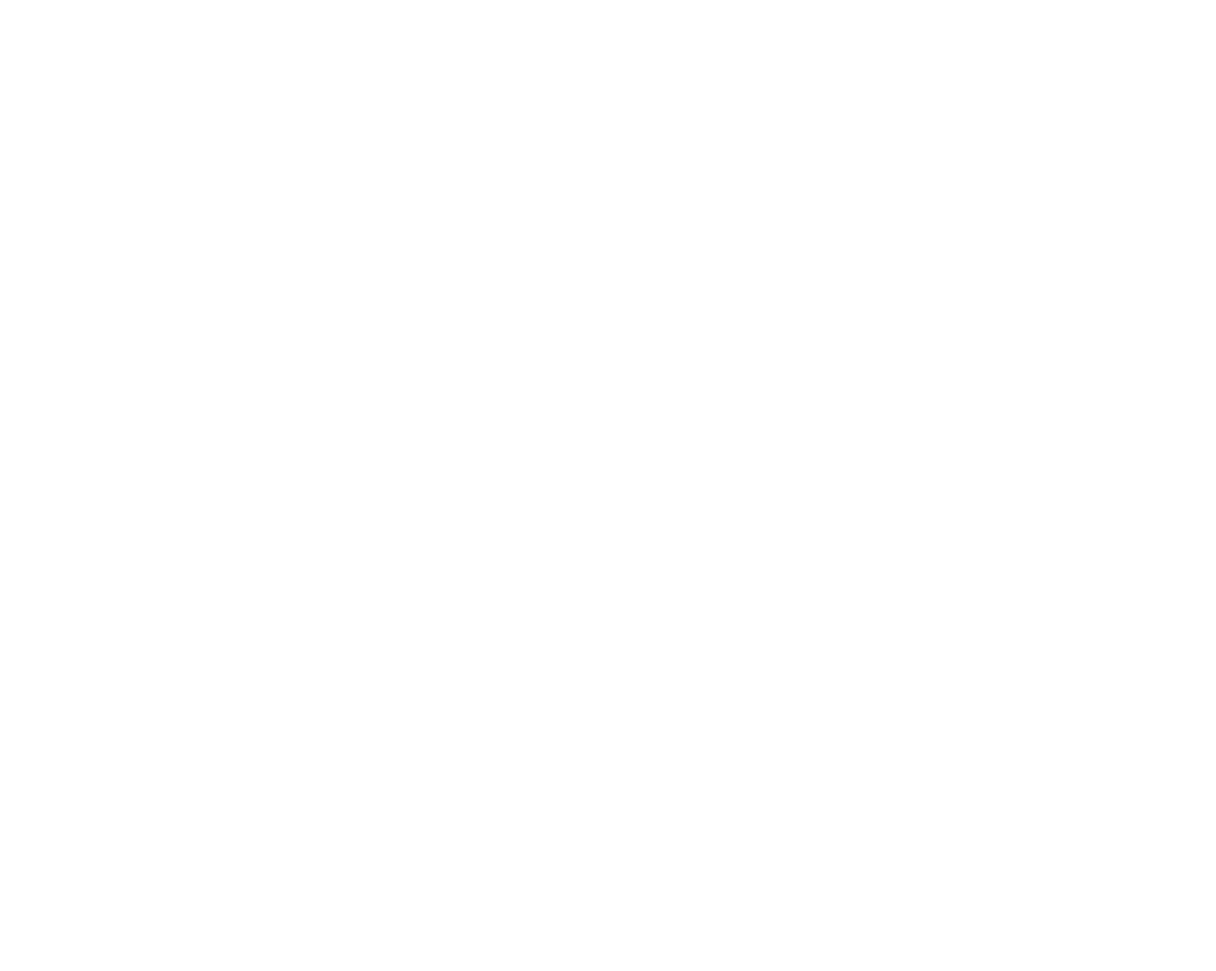
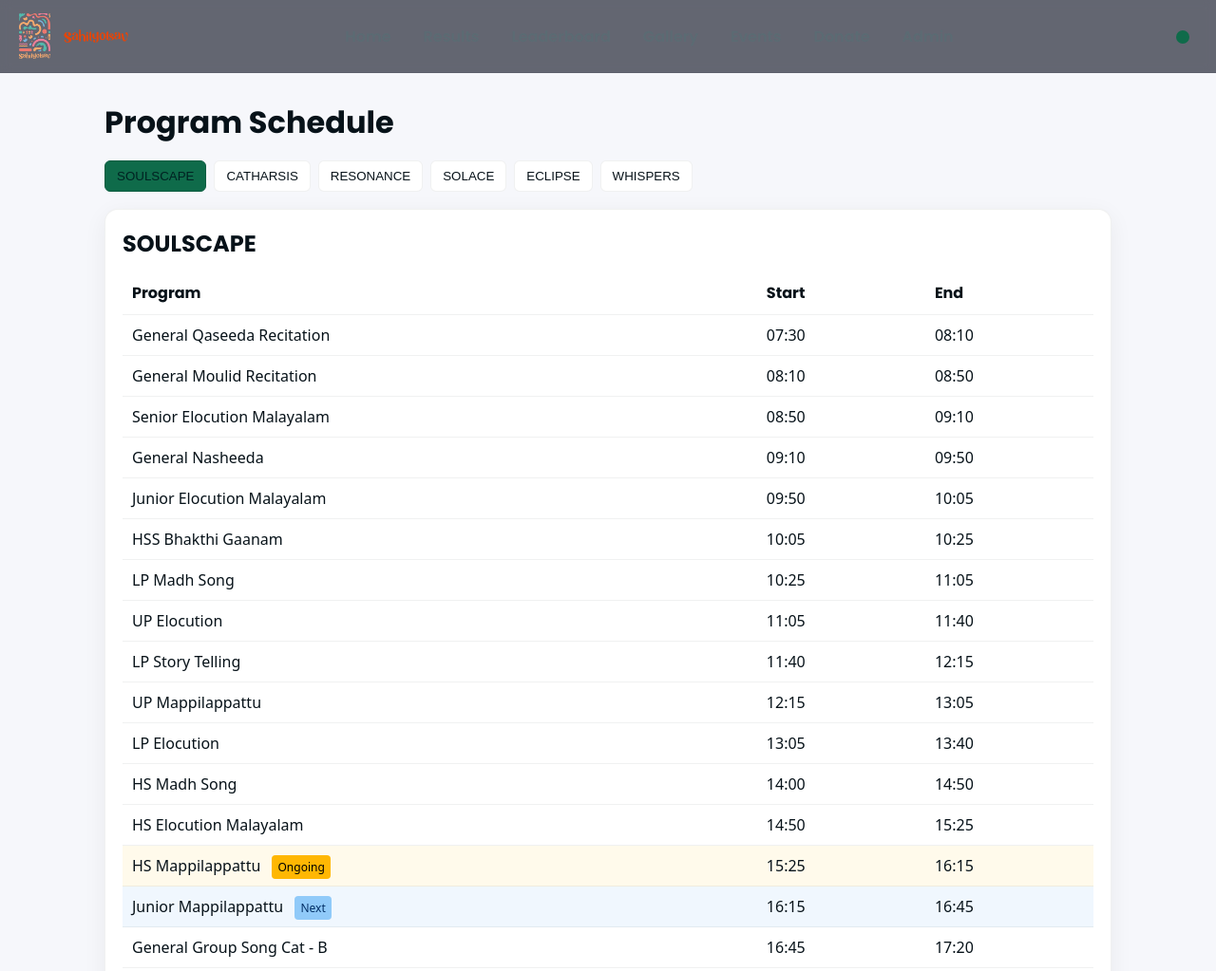
Before and after one commit to mushamilurp-glitch/sahityotsav, a plain HTML site: page events.html in a window 1280 px wide. Shown: the top 1023 px of the page at 95% size. Before the commit the page ends 800 px from the top, so only its background shows below. Drawn offline with Linux system fonts and the light colour scheme; a web font is replaced by a local one.

Commit message:
Event Page Updates

```diff
--- a/events.html
+++ b/events.html
@@ -0,0 +1,222 @@
+<!doctype html>
+<html lang="en">
+<head>
+	<meta charset="utf-8" />
+	<meta name="viewport" content="width=device-width, initial-scale=1" />
+	<title>Events — Sahityolsav</title>
+	<link rel="stylesheet" href="style.css">
+	<link rel="stylesheet" href="https://cdnjs.cloudflare.com/ajax/libs/font-awesome/6.4.0/css/all.min.css">
+	<style>
+		/* Small local styles for the schedule page (use theme variables) */
+		.stages { display:flex; gap:8px; flex-wrap:wrap; margin:16px 0; }
+		.stage-btn { padding:8px 12px; border-radius:6px; border:1px solid var(--border); background:var(--card-bg); color:var(--text); cursor:pointer; }
+		.stage-btn.active { background:var(--accent); color:#022; border-color:var(--accent-dark); }
+		.schedule { margin-top:12px; }
+		table.schedule-table { width:100%; border-collapse:collapse; }
+		table.schedule-table th, table.schedule-table td { padding:10px; border-bottom:1px solid var(--border); text-align:left; color:var(--text); }
+		tr.ongoing { background: rgba(255,183,3,0.08); }
+		tr.upcoming { background: rgba(14,115,232,0.06); }
+		.badge { font-size:12px; padding:4px 6px; border-radius:4px; margin-left:8px; }
+		.badge.current { background:#ffb703; color:#000; }
+		.badge.next { background:#90caf9; color:#022f66; }
+		.no-events { color:var(--muted); padding:12px 0; }
+	</style>
+</head>
+<body>
+	<nav class="navbar">
+		<div class="navbar-left">
+			<img src="images/logo.png" class="logo1" alt="Logo">
+			<img src="images/sah-en.png" class="logo2" alt="Sahithyotsav">
+		</div>
+		<ul class="nav-links" id="navLinks">
+			<li><a href="index.html">Home</a></li>
+			<li><a href="results.html">Results</a></li>
+			<li><a href="leaderboard.html">Leaderboard</a></li>
+			<li><a href="gallery.html">Gallery</a></li>
+			<li><a href="events.html">Events</a></li>
+			<li><a href="donate.html">Donate</a></li>
+			<li><a href="login.html">Admin</a></li>
+		</ul>
+		<button id="themeToggle" class="theme-toggle" title="Toggle theme"><span class="dot"></span></button>
+		<button id="hamburger" class="hamburger" aria-label="Menu" aria-expanded="false">☰</button>
+	</nav>
+
+	<main class="container" style="padding:28px 20px">
+		<h1>Program Schedule</h1>
+
+		<div>
+			<div class="stages" id="stages"></div>
+		</div>
+
+		<section class="schedule card" style="margin-top:18px;padding:18px">
+			<h2 id="stage-title"></h2>
+			<div id="schedule-container"></div>
+		</section>
+	</main>
+
+	<script>
+		// Stage names and sample schedule data (times are in local time HH:MM)
+		const STAGES = ["SOULSCAPE","CATHARSIS","RESONANCE","SOLACE","ECLIPSE","WHISPERS"];
+
+		// Example schedule: user can edit these entries or replace them with dynamic data later
+		const SCHEDULES = {
+			SOULSCAPE: [
+				{name: 'General Qaseeda Recitation', start: '07:30', end: '08:10'},
+				{name: 'General Moulid Recitation', start: '08:10', end: '08:50'},
+				{name: 'Senior Elocution Malayalam', start: '08:50', end: '09:10'},
+				{name: 'General Nasheeda', start: '09:10', end: '09:50'},
+				{name: 'Junior Elocution Malayalam', start: '09:50', end: '10:05'},
+				{name: 'HSS Bhakthi Gaanam', start: '10:05', end: '10:25'},
+                {name: 'LP Madh Song', start: '10:25', end: '11:05'},
+                {name: 'UP Elocution', start: '11:05', end: '11:40'},
+                {name: 'LP Story Telling', start: '11:40', end: '12:15'},
+                {name: 'UP Mappilappattu', start: '12:15', end: '13:05'},
+                {name: 'LP Elocution', start: '13:05', end: '13:40'},
+                {name: 'HS Madh Song', start: '14:00', end: '14:50'},
+                {name: 'HS Elocution Malayalam', start: '14:50', end: '15:25'},
+                {name: 'HS Mappilappattu', start: '15:25', end: '16:15'},
+                {name: 'Junior Mappilappattu', start: '16:15', end: '16:45'},
+                {name: 'General Group Song Cat - B', start: '16:45', end: '17:20'},
+                {name: 'General Group Song Cat - A', start: '17:20', end: '17:50'},
+                {name: 'Closing Ceremony', start: '19:00', end: '20:30'},
+
+			],
+			CATHARSIS: [
+				{name: 'HSS Elocution Malayalam', start: '10:00', end: '10:25'},
+				{name: 'Senior Hamd Urdu', start: '10:25', end: '10:45'},
+				{name: 'HSS Poem Recitation Urdu', start: '10:45', end: '10:55'},
+                {name: 'HS Poem Recitation Urdu', start: '10:55', end: '11:20'},
+                {name: 'HS Poem Recitation Arabic', start: '11:20', end: '12:05'},
+                {name: 'General Malappattu', start: '12:05', end: '12:40'},
+                {name: 'HS Elocution English', start: '12:40', end: '13:10'},
+                {name: 'HS Poem Recitation Malayalam', start: '13:10', end: '13:40'},
+                {name: 'Junior Elocution English', start: '14:00', end: '14:10'},
+                {name: 'Senior Elocution English', start: '14:10', end: '14:15'},
+                {name: 'Senior Poem Recitation English', start: '14:15', end: '14:20'},
+                {name: 'General Viplava Gaanam', start: '14:20', end: '14:55'},
+                {name: 'Senior Mappilappattu', start: '14:55', end: '15:20'},
+                {name: 'Junior Elocution Arabic', start: '15:20', end: '15:25'},
+                {name: 'Senior Musha-ara Alfiyya', start: '15:25', end: '16:00'},
+			],
+			RESONANCE: [
+				{name: 'UP Quiz', start: '10:00', end: '10:15'},
+				{name: 'UP Book Test', start: '10:15', end: '10:30'},
+				{name: 'LP Quiz', start: '10:30', end: '10:45'},
+                {name: 'LP Book Test', start: '10:45', end: '11:00'},
+                {name: 'UP Ganitha Keli', start: '11:00', end: '11:15'},
+                {name: 'HSS Quiz', start: '11:15', end: '11:30'},
+                {name: 'HSS Book Test', start: '11:30', end: '11:45'},
+                {name: 'Junior Quiz', start: '11:45', end: '12:00'},
+                {name: 'Junior Book Test', start: '12:00', end: '12:15'},
+                {name: 'Senior Quiz', start: '12:15', end: '12:30'},
+                {name: 'HS Language Game English', start: '12:30', end: '12:40'},
+                {name: 'Senior Book Test', start: '12:30', end: '12:45'},
+                {name: 'General Risala Quiz', start: '12:45', end: '13:00'},
+                {name: 'LP Bhasha Keli', start: '14:00', end: '14:10'},
+                {name: 'UP Spelling Bee', start: '14:10', end: '14:20'},
+                {name: 'HS Quiz', start: '14:20', end: '14:35'},
+                {name: 'HS Book Test', start: '14:35', end: '14:50'},
+                {name: 'UP Sudoku', start: '14:50', end: '15:20'},
+			],
+			SOLACE: [
+				{name: '', start: '09:15', end: '10:00'},
+				{name: '', start: '10:15', end: '11:30'},
+			],
+			ECLIPSE: [
+				{name: '', start: '14:00', end: '15:00'},
+				{name: '', start: '15:15', end: '16:00'},
+			],
+			WHISPERS: [
+				{name: '', start: '16:00', end: '17:00'},
+				{name: '', start: '17:15', end: '18:00'},
+			]
+		};
+
+		const stagesEl = document.getElementById('stages');
+		const scheduleContainer = document.getElementById('schedule-container');
+		const stageTitle = document.getElementById('stage-title');
+
+		let selectedStage = localStorage.getItem('selectedStage') || 'SOULSCAPE';
+
+		function renderStageButtons() {
+			stagesEl.innerHTML = '';
+			STAGES.forEach(stage => {
+				const btn = document.createElement('button');
+				btn.className = 'stage-btn' + (stage === selectedStage ? ' active' : '');
+				btn.textContent = stage;
+				btn.addEventListener('click', () => {
+					selectedStage = stage;
+					localStorage.setItem('selectedStage', stage);
+					update();
+				});
+				stagesEl.appendChild(btn);
+			});
+		}
+
+		function parseTimeToDate(timeStr) {
+			const [hh, mm] = timeStr.split(':').map(Number);
+			const d = new Date();
+			d.setHours(hh, mm, 0, 0);
+			return d;
+		}
+
+		function buildScheduleTable(stage) {
+			const events = (SCHEDULES[stage] || []).slice();
+			if (!events.length) {
+				return '<div class="no-events">No scheduled programs for this stage.</div>';
+			}
+
+			// compute date objects for today
+			const now = new Date();
+			const today = new Date(now.getFullYear(), now.getMonth(), now.getDate());
+
+			const rows = events.map(ev => {
+				const start = new Date(today);
+				const [sh, sm] = ev.start.split(':').map(Number);
+				start.setHours(sh, sm, 0, 0);
+				const end = new Date(today);
+				const [eh, em] = ev.end.split(':').map(Number);
+				end.setHours(eh, em, 0, 0);
+				return { ...ev, startDate: start, endDate: end };
+			});
+
+			// find current and next
+			let currentIndex = -1;
+			for (let i = 0; i < rows.length; i++) {
+				if (now >= rows[i].startDate && now < rows[i].endDate) { currentIndex = i; break; }
+			}
+			let nextIndex = rows.findIndex((r, i) => r.startDate > now);
+
+			// if nothing upcoming and nothing current, nextIndex remains -1
+
+			let html = '<table class="schedule-table"><thead><tr><th>Program</th><th>Start</th><th>End</th></tr></thead><tbody>';
+			rows.forEach((r, i) => {
+				const classes = [];
+				let badge = '';
+				if (i === currentIndex) { classes.push('ongoing'); badge = '<span class="badge current">Ongoing</span>'; }
+				else if (i === nextIndex) { classes.push('upcoming'); badge = '<span class="badge next">Next</span>'; }
+				html += `<tr class="${classes.join(' ')}"><td>${r.name} ${badge}</td><td>${r.start}</td><td>${r.end}</td></tr>`;
+			});
+			html += '</tbody></table>';
+			return html;
+		}
+
+		function update() {
+			renderStageButtons();
+			stageTitle.textContent = selectedStage;
+			scheduleContainer.innerHTML = buildScheduleTable(selectedStage);
+		}
+
+		// refresh every 20 seconds to update highlighting
+		setInterval(() => {
+			// Re-render table only (keeps selected state and buttons intact)
+			scheduleContainer.innerHTML = buildScheduleTable(selectedStage);
+		}, 20000);
+
+		// initial render
+		renderStageButtons();
+		update();
+
+	</script>
+	<script src="script.js"></script>
+	<footer class="footer">&copy; SSF Koottilangadi Sector Committee</footer>
--- a/style.css
+++ b/style.css
@@ -115,7 +115,8 @@ input::placeholder,textarea::placeholder{color:rgba(230,240,242,0.45)}
   .donate-section{padding:36px 0}
   .donate-section h2{font-size:1.8rem}
   .donate-section .lead{max-width:100%}
-  .qr-image{max-width:100%;height:auto}
+  .qr-card{gap:16px}
+  .qr-image{max-width:100%;width:100%}
   .hero-content h1{font-size:2.3rem}
 }
 
```
Also changed, not shown: donate.html (+4 -10 lines), gallery.html (+4 -10 lines), leaderboard.html (+4 -10 lines), login.html (+1 -0 lines), results.html (+4 -10 lines).
